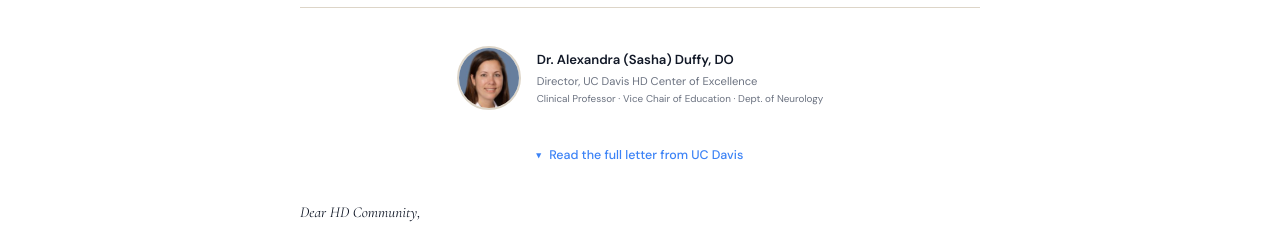
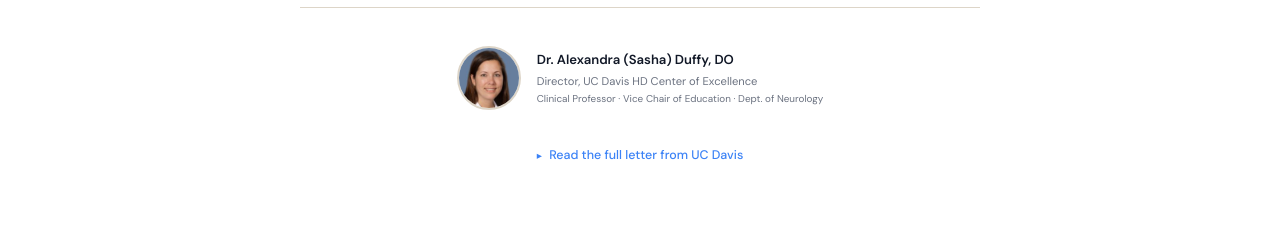
Before and after one commit to digitalalchemistalex/nvforhd, a Next.js app: page / in a window 1280 px wide. Shown: the part 3820-4047 px from the top of the page. Built offline with nearby package versions, Linux system fonts and the light colour scheme.

Commit message:
Letter closed by default — exact Duffy words, no open attribute

```diff
--- a/app/page.tsx
+++ b/app/page.tsx
@@ -296,7 +296,7 @@ export default function HomePage() {
 
           {/* Letter — open by default */}
           <div style={{ marginTop: '1.25rem' }}>
-            <details className="ucd-letter-details" open>
+            <details className="ucd-letter-details">
               <summary className="ucd-letter-summary">
                 <span className="ucd-letter-arrow">▸</span> Read the full letter from UC Davis
               </summary>
@@ -471,7 +471,7 @@ export default function HomePage() {
 
             {/* Expandable letter */}
             <div style={{ marginTop: '1.5rem' }}>
-              <details className="ucd-letter-details" open>
+              <details className="ucd-letter-details">
                 <summary className="ucd-letter-summary">
                   <span className="ucd-letter-arrow">▸</span> Read the full letter from UC Davis
                 </summary>
```
